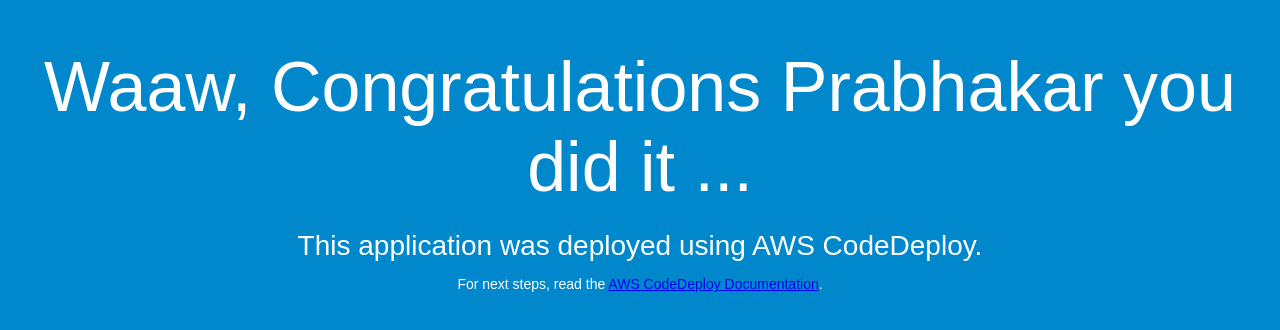
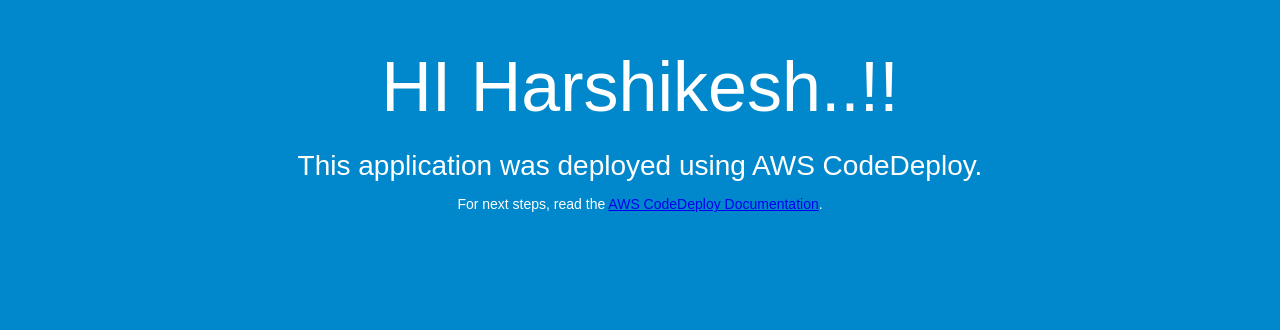
Before and after one commit to flyo9/node-html, a plain HTML site: page index.html in a window 1280 px wide. Drawn offline with Linux system fonts and the light colour scheme.

Commit message:
Update index.html

```diff
--- a/index.html
+++ b/index.html
@@ -26,7 +26,7 @@
 </head>
 <body>
   <div align="center">
-    <h1>Waaw, Congratulations Prabhakar you did it ...</h1>
+    <h1>HI Harshikesh..!!</h1>
     <h2>This application was deployed using AWS CodeDeploy.</h2>
     <p>For next steps, read the <a href="http://aws.amazon.com/documentation/codedeploy">AWS CodeDeploy Documentation</a>.</p>
   </div>
```
